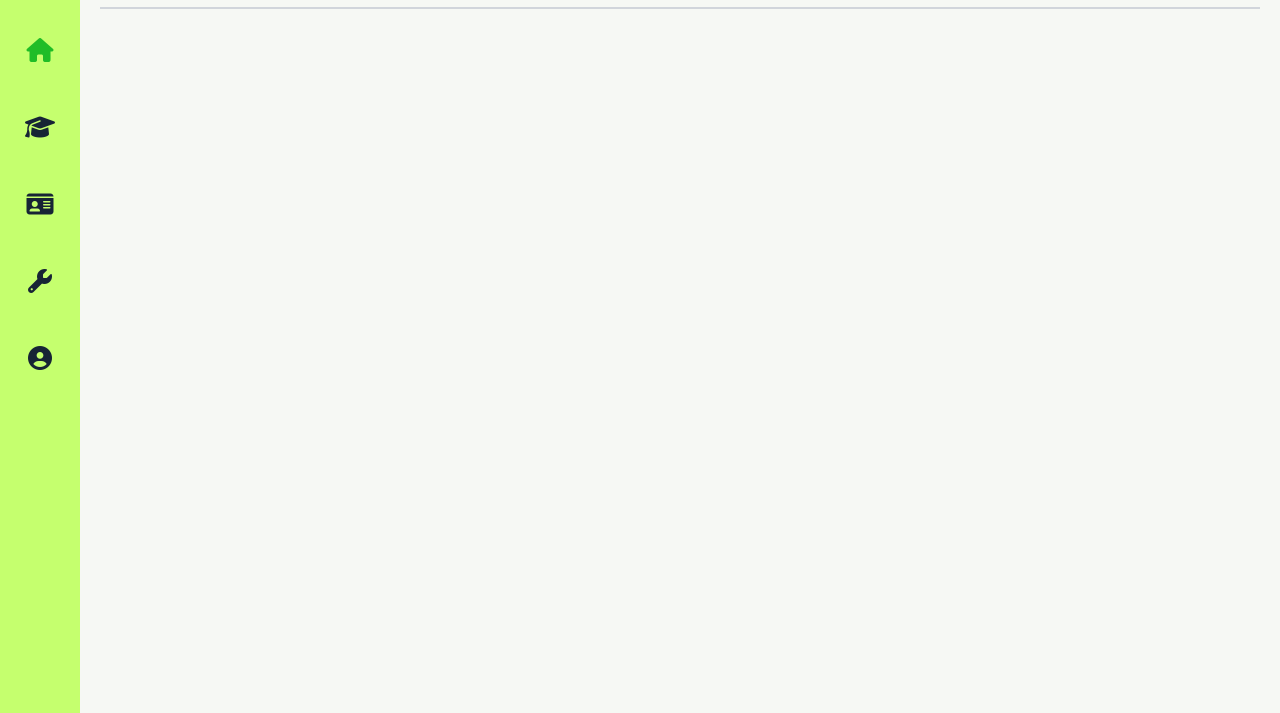
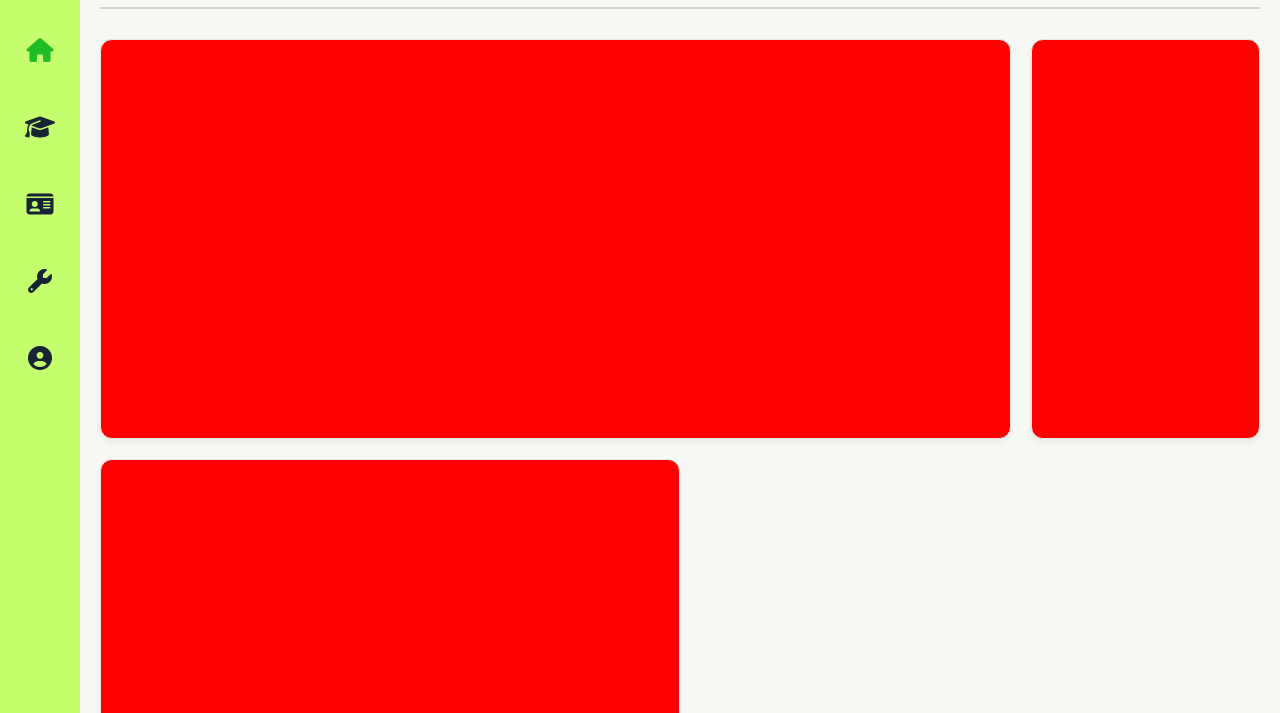
Before and after one commit to alexandrefrrs/Clone-coruja-faeterj, a plain HTML site: page inicio_aluno.html in a window 1280 px wide. Shown: the part 87-800 px from the top of the page. Drawn offline with Linux system fonts and the light colour scheme.

Commit message:
feat: adiciona cards

```diff
--- a/inicio_aluno.html
+++ b/inicio_aluno.html
@@ -59,6 +59,26 @@
                 <h2 class="texto-main"> Olá, EX: Alexandre Ferreira</h2>
             </header>
 
+
+            <div class="Linha1-de-cards">
+
+                <div class="correio-inicio">
+
+                </div>
+
+                <div class="grafico-conclusao">
+
+
+                </div>
+
+            </div>
+
+            <div class="grade-resumo">
+
+
+
+            </div>
+
         </main>
 
     </body>
--- a/style-aluno.css
+++ b/style-aluno.css
@@ -119,3 +119,53 @@
       color: rgb(23, 36, 53);
 
    }
+/* Linha de cards*/
+
+   .Linha1-de-cards {
+      display: flex;
+      gap: 20px;
+      margin-bottom: 20px;
+      width: 100%;
+   }
+/* Card correio */
+
+   .correio-inicio {
+      display: flex;
+      flex-direction: column;
+      background-color: red;
+      width: 80%;
+      min-height: 400px;
+      border-radius: 12px;
+      padding: 25px;
+      box-shadow: 0 4px 6px rgba(0, 0, 0, 0.05);
+      border: 1px solid #E5E7EB;
+   }
+
+/* Card grafico de conclusao*/
+
+   .grafico-conclusao {
+      display: flex;
+      flex-direction: column;
+      background-color: red;
+      width: 20%;
+      min-height: 400px;
+      border-radius: 12px;
+      padding: 25px;
+      box-shadow: 0 4px 6px rgba(0, 0, 0, 0.05);
+      border: 1px solid #E5E7EB;
+   }
+
+/* Card grade resumida*/
+
+   .grade-resumo {
+      display: flex;
+      flex-direction: column;
+      background-color: red;
+      width: 50%;
+      min-height: 400px;
+      border-radius: 12px;
+      padding: 25px;
+      box-shadow: 0 4px 6px rgba(0, 0, 0, 0.05);
+      border: 1px solid #E5E7EB;
+
+   }
```
